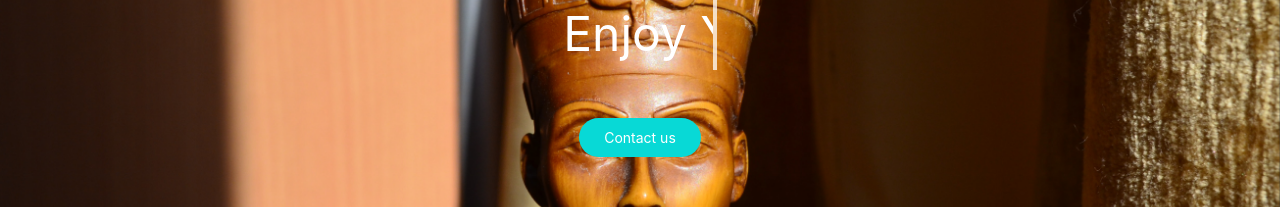
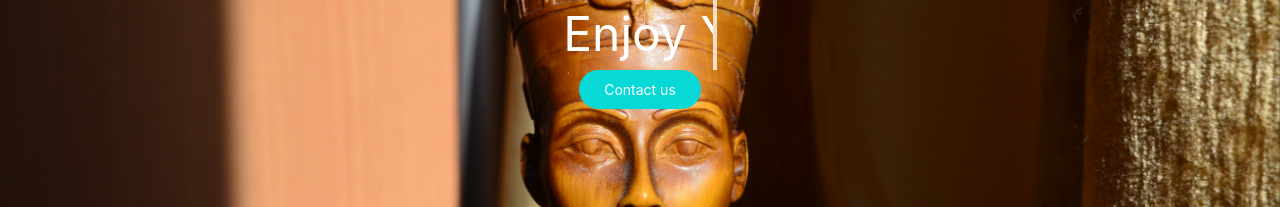
Before and after one commit to Radwaaelsayed/travel-agency, a React (Create React App) app: page / in a window 1280 px wide. Shown: the part 177-384 px from the top of the page. Built offline with nearby package versions, Linux system fonts and the light colour scheme; no server answers.

Commit message:
Update header.js

```diff
--- a/src/components/header.js
+++ b/src/components/header.js
@@ -31,7 +31,7 @@ const Header = (props) =>{
                             }
 
                         </div>
-                       <button className="rounded-pill btn mt-5 pt-2 pb-2 pl-4 pr-4 " style={{fontSize: "14px"}}> Contact us</button>
+                       <button className="rounded-pill btn pt-2 pb-2 pl-4 pr-4 " style={{fontSize: "14px"}}> Contact us</button>
                    </div>
 
                 </div>
```
